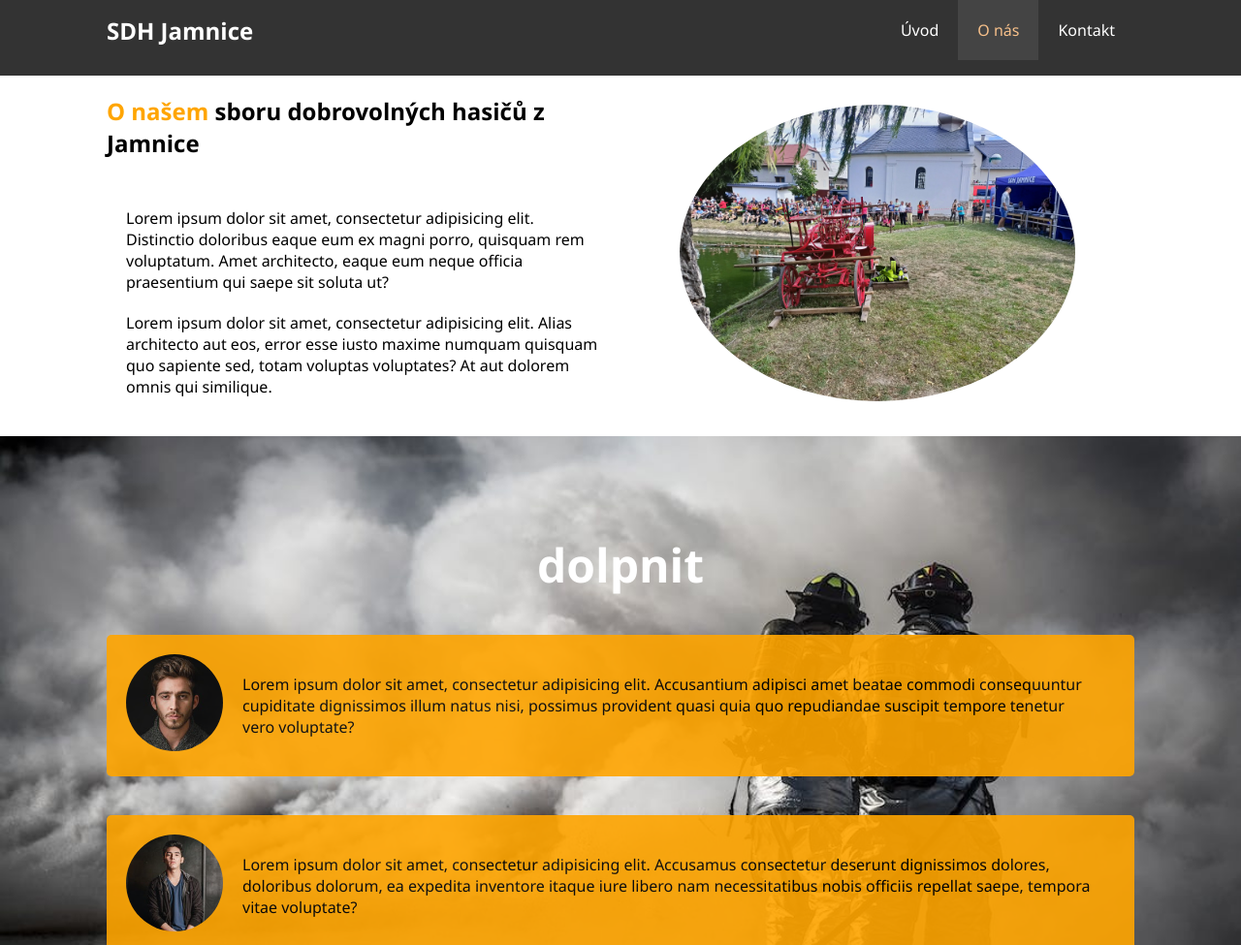
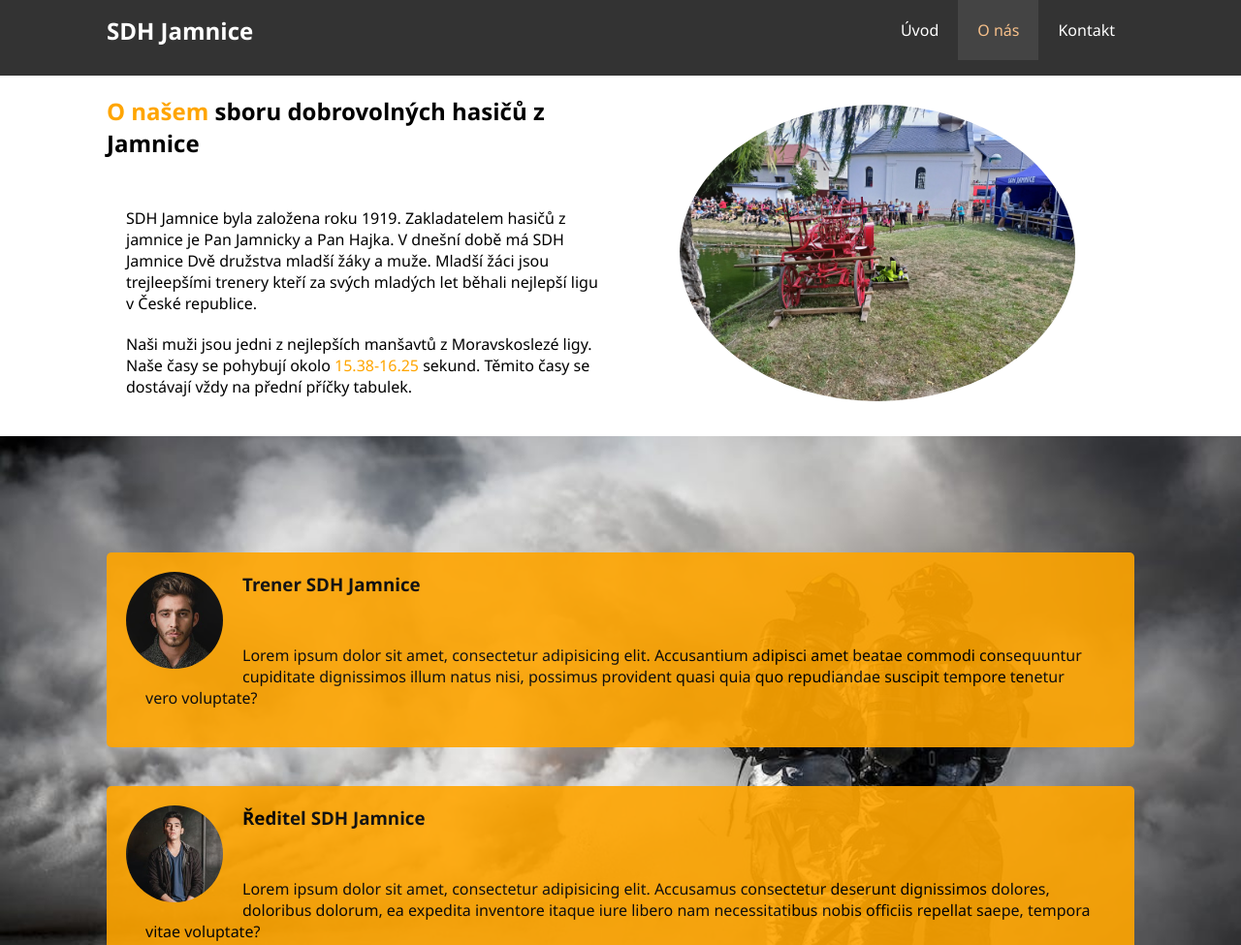
Before and after one commit to TomasFrenzel/TomasFrenzel.github.io, a plain HTML site: page projekt_1/onas.html in a window 1280 px wide. Shown: the top 975 px of the page at 97% size. Drawn offline with Linux system fonts and the light colour scheme.

Commit message:
projekt_1

```diff
--- a/projekt_1/onas.html
+++ b/projekt_1/onas.html
@@ -32,12 +32,9 @@
     <div class="container">
         <div class="info-left py-2">
             <h1><span class="primary-color">O našem</span> sboru dobrovolných hasičů z Jamnice</h1>
-            <p>Lorem ipsum dolor sit amet, consectetur adipisicing elit. Distinctio doloribus eaque eum ex magni porro,
-                quisquam rem voluptatum. Amet architecto, eaque eum neque officia praesentium qui saepe sit soluta
-                ut?</p>
-            <p>Lorem ipsum dolor sit amet, consectetur adipisicing elit. Alias architecto aut eos, error esse iusto
-                maxime numquam quisquam quo sapiente sed, totam voluptas voluptates? At aut dolorem omnis qui
-                similique.</p>
+            <p>SDH Jamnice byla založena roku 1919. Zakladatelem hasičů z jamnice je Pan Jamnicky a Pan Hajka. V dnešní době
+                má SDH Jamnice Dvě družstva mladší žáky a muže.  Mladší žáci jsou trejleepšími trenery kteří za svých mladých let běhali nejlepší ligu v České republice.</p>
+            <p>Naši muži jsou jedni z nejlepších manšavtů z Moravskoslezé ligy. Naše časy se pohybují okolo <span class="primary-color">15.38-16.25 </span>sekund. Těmito časy se dostávají vždy na přední příčky tabulek.</p>
 
         </div>
         <div class="info-right py-3">
@@ -48,13 +45,15 @@
 <div class="clr"></div>
 <section id="testymonials" class="py-3">
     <div class="container">
-        <h2 class="l-heading">dolpnit</h2>
+        <h2 class="l-heading"></h2>
         <div class="testymonials bg-primary"><img src="img/Albertjpg.jpg" alt="Albert">
+            <h3>Trener SDH Jamnice</h3>
             <p>Lorem ipsum dolor sit amet, consectetur adipisicing elit. Accusantium adipisci amet beatae commodi
                 consequuntur cupiditate dignissimos illum natus nisi, possimus provident quasi quia quo repudiandae
                 suscipit tempore tenetur vero voluptate?</p>
         </div>
         <div class="testymonials bg-primary"><img src="img/stephan.jpg" alt="Stepan">
+            <h3>Ředitel SDH Jamnice</h3>
             <p>Lorem ipsum dolor sit amet, consectetur adipisicing elit. Accusamus consectetur deserunt dignissimos
                 dolores, doloribus dolorum, ea expedita inventore itaque iure libero nam necessitatibus nobis officiis
                 repellat saepe, tempora vitae voluptate?</p>
--- a/projekt_1/stylstranka.css
+++ b/projekt_1/stylstranka.css
@@ -217,7 +217,7 @@ height: 800px;}
 #testymonials h2{
     color: white;
     text-align: center;
-    padding-bottom: 40px;
+    padding-bottom: 20px;
     font-size: 3em;
 }
 #testymonials .testymonials{
```
Also changed, not shown: projekt_1/index.html (+7 -4 lines), projekt_1/kontakt.html (+1 -0 lines).
